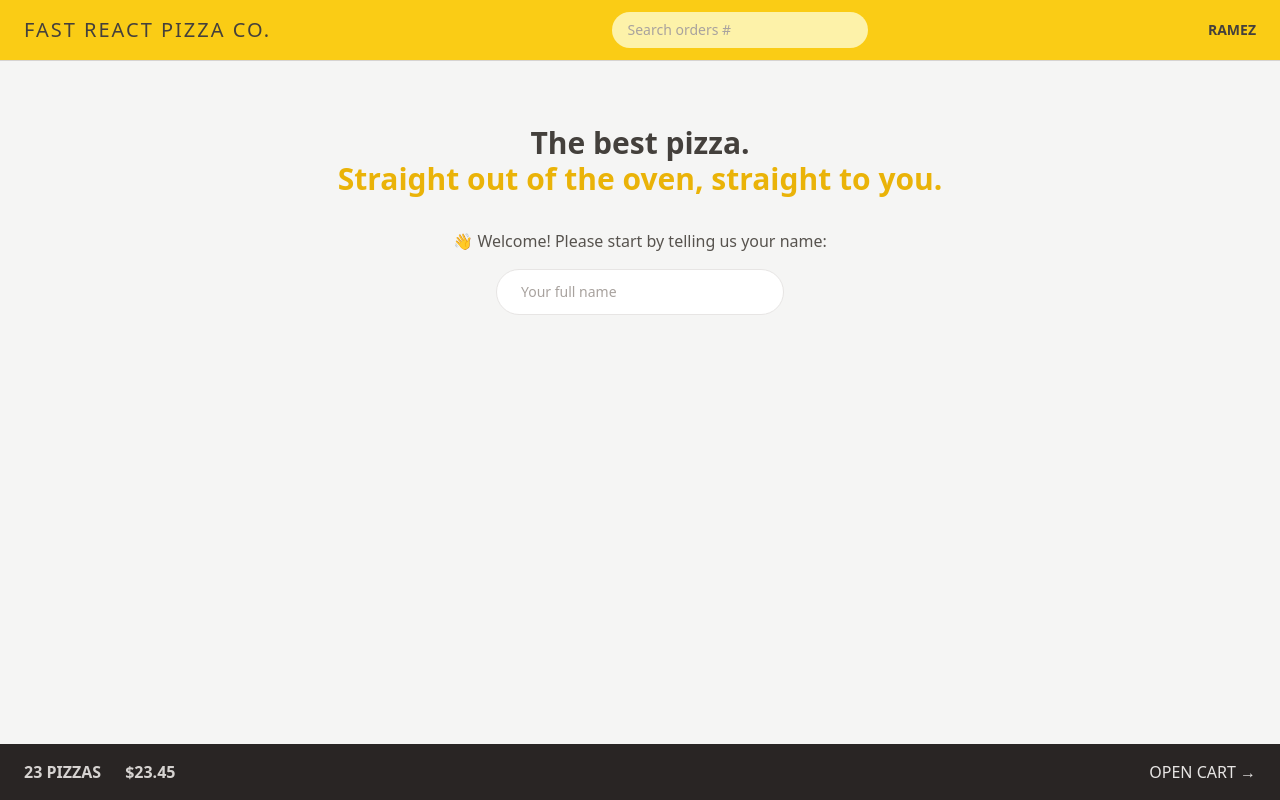
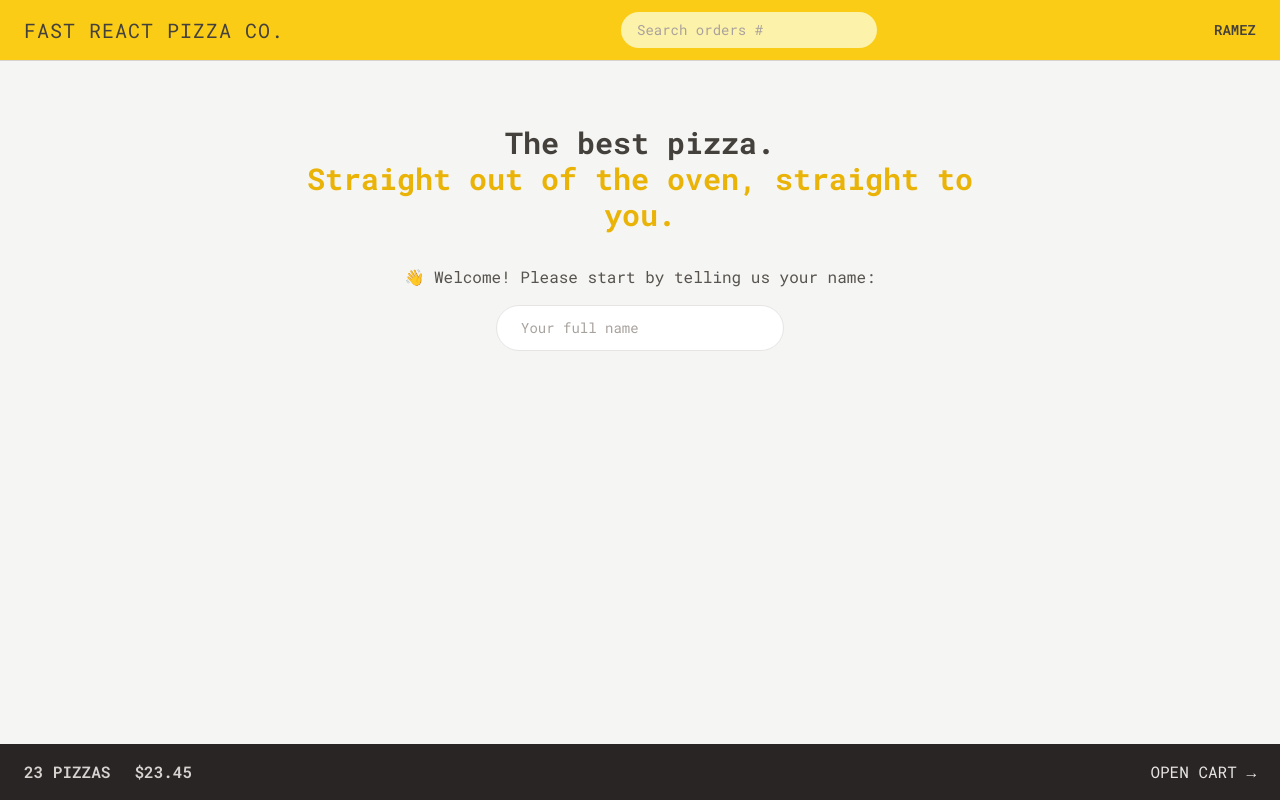
Before and after one commit to RamezKhaled77/react-fast-pizza, a React (Vite) app: page / in a window 1280 px wide. Built offline with nearby package versions, Linux system fonts and the light colour scheme.

Commit message:
getting Roboto mono font & override some tailwind style

```diff
--- a/index.html
+++ b/index.html
@@ -2,12 +2,36 @@
 <html lang="en">
   <head>
     <meta charset="UTF-8" />
-    <link rel="icon" type="image/svg+xml" href="/vite.svg" />
-    <meta name="viewport" content="width=device-width, initial-scale=1.0" />
+    <link
+      rel="icon"
+      type="image/svg+xml"
+      href="/vite.svg"
+    />
+    <link
+      rel="preconnect"
+      href="https://fonts.googleapis.com"
+    />
+    <link
+      rel="preconnect"
+      href="https://fonts.gstatic.com"
+      crossorigin
+    />
+    <link
+      href="https://fonts.googleapis.com/css2?family=Roboto+Mono:ital,wght@0,100..700;1,100..700&display=swap"
+      rel="stylesheet"
+    />
+
+    <meta
+      name="viewport"
+      content="width=device-width, initial-scale=1.0"
+    />
     <title>Vite + React</title>
   </head>
   <body class="text-stone-700 bg-stone-100">
     <div id="root"></div>
-    <script type="module" src="/src/main.jsx"></script>
+    <script
+      type="module"
+      src="/src/main.jsx"
+    ></script>
   </body>
 </html>
--- a/src/ui/Header.jsx
+++ b/src/ui/Header.jsx
@@ -4,10 +4,10 @@ import Username from "../features/user/Username";
 
 function Header() {
   return (
-    <header className="flex items-center justify-between border-b border-stone-300 bg-yellow-400 px-4 py-3 uppercase sm:px-6">
+    <header className="font-pizza flex items-center justify-between border-b border-stone-300 bg-yellow-400 px-4 py-3 uppercase sm:px-6">
       <Link
         to="/"
-        className="text-base tracking-widest sm:text-xl"
+        className="text-base tracking-wider sm:text-xl"
       >
         Fast React Pizza Co.
       </Link>
--- a/tailwind.config.js
+++ b/tailwind.config.js
@@ -1,8 +1,18 @@
 /** @type {import('tailwindcss').Config} */
 export default {
-  content: ["./index.html", "./src/**/*.{js,jsx,ts,tsx}"],
+  content: [
+    "./index.html",
+    "./src/**/*.{js,jsx,ts,tsx}",
+  ],
   theme: {
-    extend: {},
+    fontFamily: {
+      sans: ["Roboto Mono", "monospace"],
+    },
+    extend: {
+      height: {
+        screen: "100dvh",
+      },
+    },
   },
   plugins: [],
 };
```
